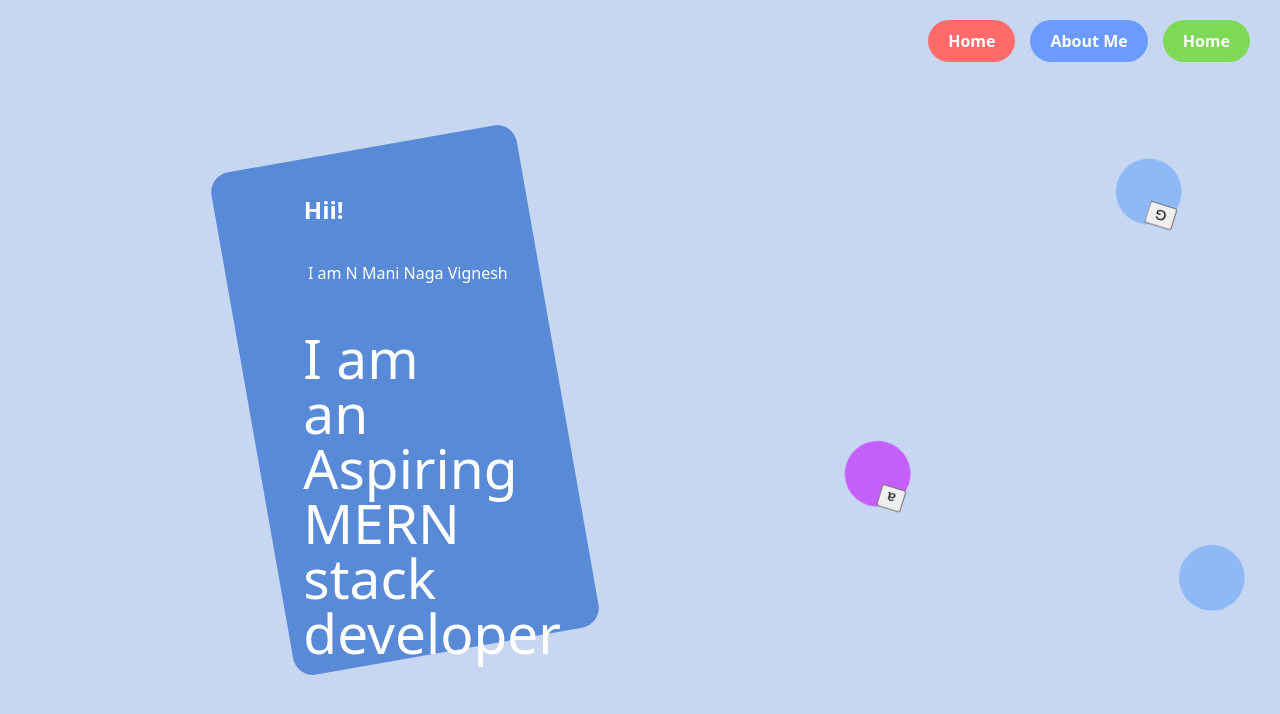
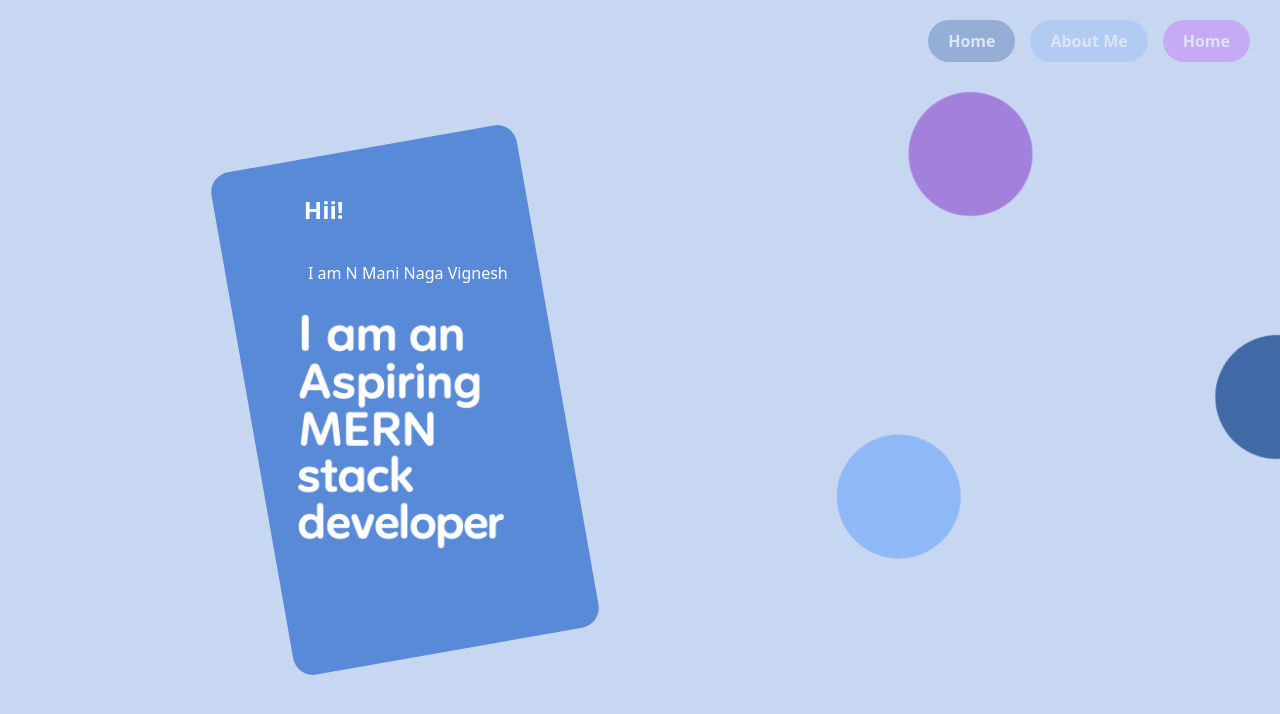
Before and after one commit to viigneshh/Portfolio, a React (Vite) app: page / in a window 1280 px wide. Shown: the top 714 px of the page. Built offline with nearby package versions, Linux system fonts and the light colour scheme.

Commit message:
somechanges

```diff
--- a/components/navbar.jsx
+++ /dev/null
@@ -1,74 +0,0 @@
-import { NavLink } from "react-router-dom";
-
-export default function NavBar() {
-  return (
-    <nav
-      style={{
-        position: "fixed",
-        top: 0,
-        left: 0,
-        width: "100%",
-        zIndex: 999,
-        background: "transparent",
-        fontFamily: "system-ui",
-        padding: "20px 30px",
-        boxSizing: "border-box",
-        display: "flex",
-        justifyContent: "flex-end",
-      }}
-    >
-      <div style={{ display: "flex", gap: "15px" }}>
-        <NavLink
-          to="/"
-          style={{
-            textDecoration: "none",
-            backgroundColor: "#ff6b6b",
-            padding: "10px 20px",
-            borderRadius: "50px",
-            color: "white",
-            fontWeight: "600",
-            fontFamily: "system-ui",
-            fontSize: "16px",
-            transition: "transform 0.2s ease",
-          }}
-        >
-          Home
-        </NavLink>
-
-        <NavLink
-          to="/about"
-          style={{
-            textDecoration: "none",
-            backgroundColor: "#6b9bff",
-            padding: "10px 20px",
-            borderRadius: "50px",
-            color: "white",
-            fontWeight: "600",
-            fontFamily: "system-ui",
-            fontSize: "16px",
-            transition: "transform 0.2s ease",
-          }}
-        >
-          About Me
-        </NavLink>
-
-        <NavLink
-          to="/"
-          style={{
-            textDecoration: "none",
-            backgroundColor: "#7ed957",
-            padding: "10px 20px",
-            borderRadius: "50px",
-            color: "white",
-            fontWeight: "600",
-            fontFamily: "system-ui",
-            fontSize: "16px",
-            transition: "transform 0.2s ease",
-          }}
-        >
-          Home
-        </NavLink>
-      </div>
-    </nav>
-  );
-}
--- a/src/App.jsx
+++ b/src/App.jsx
@@ -1,6 +1,6 @@
 //import Home from './pages/home'
 //import './App.css'
-import NavBar from "../components/navbar"
+import NavBar from "./components/navbar"
 import Aboutme from "./pages/about"
 import { Routes,Route } from "react-router-dom"
 import Home from "./pages/home"
--- /dev/null
+++ b/src/components/navbar.jsx
@@ -0,0 +1,23 @@
+// NavBar.jsx
+import { NavLink } from "react-router-dom";
+import "../css/navbar.css"; // External CSS
+
+export default function NavBar() {
+  return (
+    <nav className="nav-bar">
+      <div className="nav-links">
+        <NavLink to="/" className="nav-button blue">
+          Home
+        </NavLink>
+
+        <NavLink to="/about" className="nav-button light-blue">
+          About Me
+        </NavLink>
+
+        <NavLink to="/" className="nav-button purple">
+          Home
+        </NavLink>
+      </div>
+    </nav>
+  );
+}
--- a/src/css/App.css
+++ b/src/css/App.css
@@ -45,15 +45,15 @@ html, body {
   margin-left: 50px;
 }
 
-.fitIt {
-  font-size: 20px;
-  width: 190px;
+.fitIt1 {
+
+  width: 250px;
   transform: rotate(10deg);
-  margin-left: 7px;
+  right: 20px;
   font-size: 55px;
   line-height: 55px;
   position: relative;
-  bottom: 30px;
+  top: 10px;
 }
 
 /* Black container box */
@@ -72,22 +72,22 @@ html, body {
 
 .orb1 {
   background-color: rgb(142, 184, 246);
-  animation: scaleit 10s linear infinite;
+  animation: scaleit 7s linear infinite;
 
 }
 .orb2 {
-  background-color: rgb(142, 184, 246);
+  background-color: rgb(65, 105, 165);
   position: absolute;
   top: 350px;
   left:175px;
-  animation: scaleit 10s linear infinite;
+  animation: scaleit 7s linear infinite;
 
 }
 .orb3 {
-  background-color: rgb(197, 95, 251);
+  background-color: rgb(164, 128, 221);
   position: absolute;
   left: 350px;
-  animation: scaleit 10s linear infinite;
+  animation: scaleit 7s linear infinite;
 }
 
 
@@ -107,31 +107,18 @@ html, body {
   position: absolute;
   width: 100%;
   height: 100%;
-  animation: rotateOrbit 10s linear infinite;
-
-}
-.orbit2 {
-  position: absolute;
-  width: 100%;
-  height: 100%;
 
 
-  animation: rotateOrbit 10s linear infinite;
-
-}
-.orbit3 {
-  position: absolute;
-  width: 100%;
-  height: 100%;
 
 
-  animation: rotateOrbit 10s linear infinite;
+
+  animation: rotateOrbit 7s linear infinite;
 
 }
 @keyframes scaleit {
-  0%{ transform: scale(2);}
-  50%{transform: scale(1);}
-  100%{transform: scale(2);}
+  0%{ transform: scale(2.5);}
+  50%{transform: scale(1.5);}
+  100%{transform: scale(2.5);}
 }
 
 /* Orb itself */
@@ -146,15 +133,15 @@ html, body {
   animation-play-state: paused;
 }
 .container:hover .orb1{
-  box-shadow: 0 0 20px rgb(142, 184, 246),0 0 40px rgb(142, 184, 246) ;
+  box-shadow: 0 0 10px rgb(142, 184, 246) ;
 }
 
 .container:hover .orb2{
-  box-shadow: 0 0 20px  rgb(180, 142, 246),0 0 40px  rgb(180, 142, 246) ;
+  box-shadow: 0 0 10px rgb(65, 105, 165);
 }
 
 .container:hover .orb3{
-  box-shadow: 0 0 20px rgb(197, 95, 251),0 0 40px rgb(197, 95, 251);
+  box-shadow: 0 0 10px rgb(164, 128, 221);
 }
 .button1{
   width: 60px;
@@ -171,7 +158,7 @@ html, body {
 }
 @keyframes exxplode {
   0%{transform: scale(1);}
-  100%{transform: scale(40);}
+  100%{transform: scale(50);}
 }
 .transition-overlay {
   position: fixed;
--- /dev/null
+++ b/src/css/navbar.css
@@ -0,0 +1,61 @@
+/* NavBar.css */
+
+/* Slide-in animation */
+@keyframes slideDown {
+  0% {
+
+    opacity: 0;
+  }
+  100% {
+
+    opacity: 0.5;
+  }
+}
+
+.nav-bar {
+  position: fixed;
+  top: 0;
+  left: 0;
+  width: 100%;
+  z-index: 999;
+  background: transparent;
+  font-family: system-ui;
+  padding: 20px 30px;
+  box-sizing: border-box;
+  display: flex;
+  justify-content: flex-end;
+  animation: slideDown 10s ease-out forwards;
+}
+
+.nav-links {
+  display: flex;
+  gap: 15px;
+}
+
+.nav-button {
+  text-decoration: none;
+  padding: 10px 20px;
+  border-radius: 50px;
+  color: white;
+  font-weight: 600;
+  font-family: system-ui;
+  font-size: 16px;
+  transition: transform 0.2s ease;
+}
+
+.nav-button:hover {
+  transform: scale(1.05);
+}
+
+/* Color modifiers */
+.nav-button.blue {
+  background-color: rgb(65, 105, 165);
+}
+
+.nav-button.light-blue {
+  background-color: rgb(142, 184, 246);
+}
+
+.nav-button.purple {
+  background-color: rgb(197, 95, 251);
+}
--- a/src/pages/home.jsx
+++ b/src/pages/home.jsx
@@ -1,13 +1,25 @@
 import { useState } from 'react';
 import { useNavigate } from 'react-router-dom';
 import '../css/App.css';
+import con from '../image/content.png';
 
 function Home() {
+  const [animate1, setAnimate1] = useState(false);
   const [animate, setAnimate] = useState(false);
   const [fadeOut, setFadeOut] = useState(false);
   const navigate = useNavigate();
 
-  function clicked() {
+  function clicked1() {
+    setAnimate1(true);         // Start orb explosion
+    setTimeout(() => {
+      setFadeOut(true);       // Show overlay fade
+    }, 1200);                 // Start fade after orb expands
+
+    setTimeout(() => {
+      navigate('/about');     // Navigate after both animations
+    }, 2000);
+  }
+  function clicked2() {
     setAnimate(true);         // Start orb explosion
     setTimeout(() => {
       setFadeOut(true);       // Show overlay fade
@@ -25,21 +37,20 @@ function Home() {
           <div className="heading">
             <h2 className="hii">Hii!</h2>
             <p className="pp">I am N Mani Naga Vignesh</p>
-            <p className="fitIt">I am an Aspiring MERN stack developer</p>
+            <img src={con} alt='viggs' className='fitIt1'/>
           </div>
 
           <div className="container">
             <div className="orbit1">
-              <div className="orb2"><button>G</button></div>
-            </div>
-            <div className="orbit1">
-              <div className="orb3"><button>a</button></div>
-            </div>
-            <div className="orbit1">
-              <div className={`orb1 ${animate ? 'explode' : ''}`}>
-                <button className="button1" onClick={clicked}></button>
+              <div className="orb2"><button className='button1' ></button></div>
+               <div className='orb3' >
+                <button className="button1" ></button>
+              </div>
+               <div className={`orb1 ${animate ? 'explode' : ''}`}>
+                <button className="button1" onClick={clicked2}></button>
               </div>
             </div>
+
           </div>
         </div>
       </div>
```
Also changed, not shown: src/image/content.png (added).
